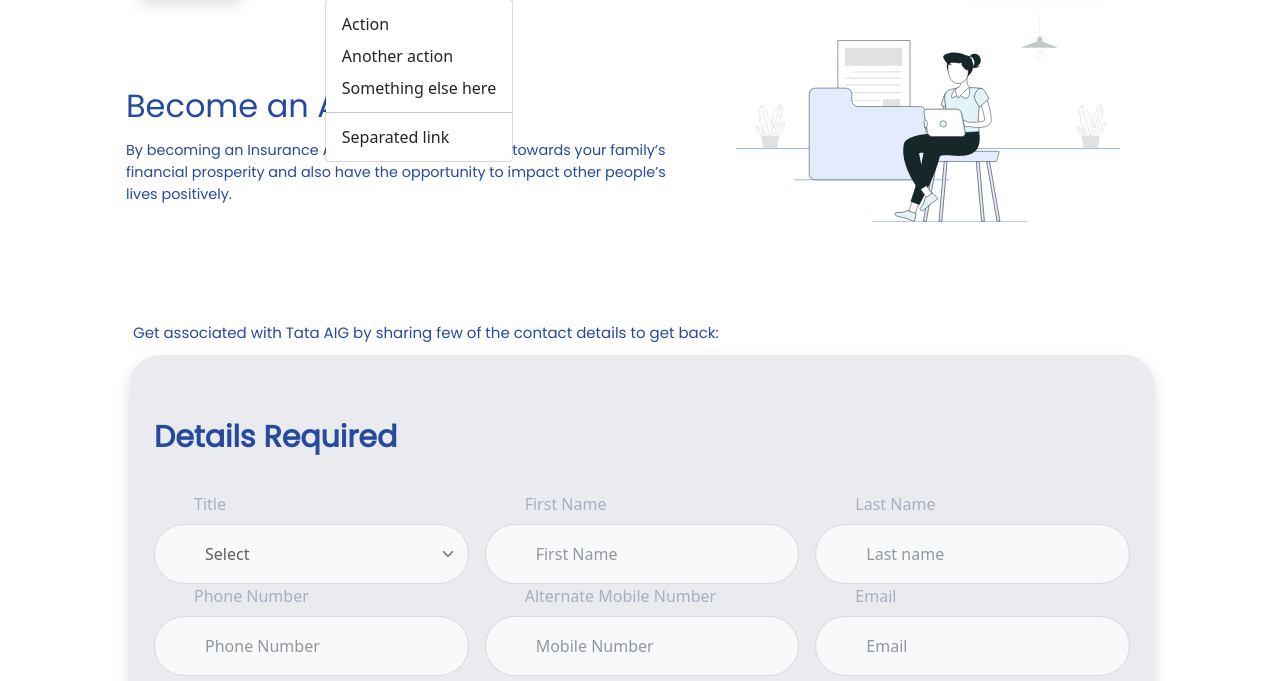
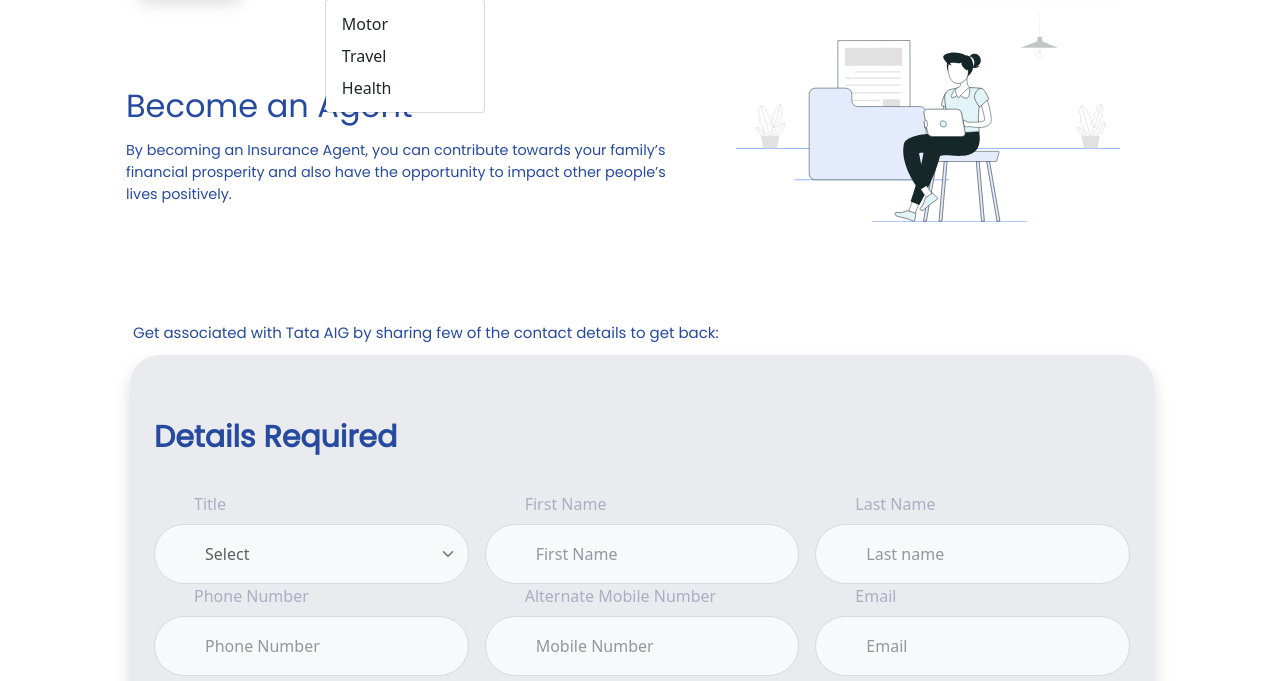
Before and after one commit to GEM-YASH-GUPTA/Bootstrap-Assignment-2, a plain HTML site: page index.html in a window 1280 px wide. Both pictures are taken after a click on the button "All Products". Shown: the part 103-784 px from the top of the page. Drawn offline with nearby package versions, Linux system fonts and the light colour scheme; files whose address does not match are found by name.

Commit message:
finallll

```diff
--- a/index.html
+++ b/index.html
@@ -42,11 +42,9 @@
           <li class="nav-item dropdown">
             <a class="nav-link dropdown-toggle mt-4  me-2 fs-5 " style="color: #264a9f; font-family: 'Poppins', sans-serif; margin-right: 80px;" data-bs-toggle="dropdown" href="#" role="button" aria-expanded="false">All Products</a>
             <ul class="dropdown-menu">
-              <li><a class="dropdown-item " href="#">Action</a></li>
-              <li><a class="dropdown-item" href="#">Another action</a></li>
-              <li><a class="dropdown-item" href="#">Something else here</a></li>
-              <li><hr class="dropdown-divider"></li>
-              <li><a class="dropdown-item" href="#">Separated link</a></li>
+              <li><a class="dropdown-item " href="#">Motor</a></li>
+              <li><a class="dropdown-item" href="#">Travel</a></li>
+              <li><a class="dropdown-item" href="#">Health</a></li>
             </ul>
           </li>
           <li class="nav-item " style=" margin-right: 20px;">
```
